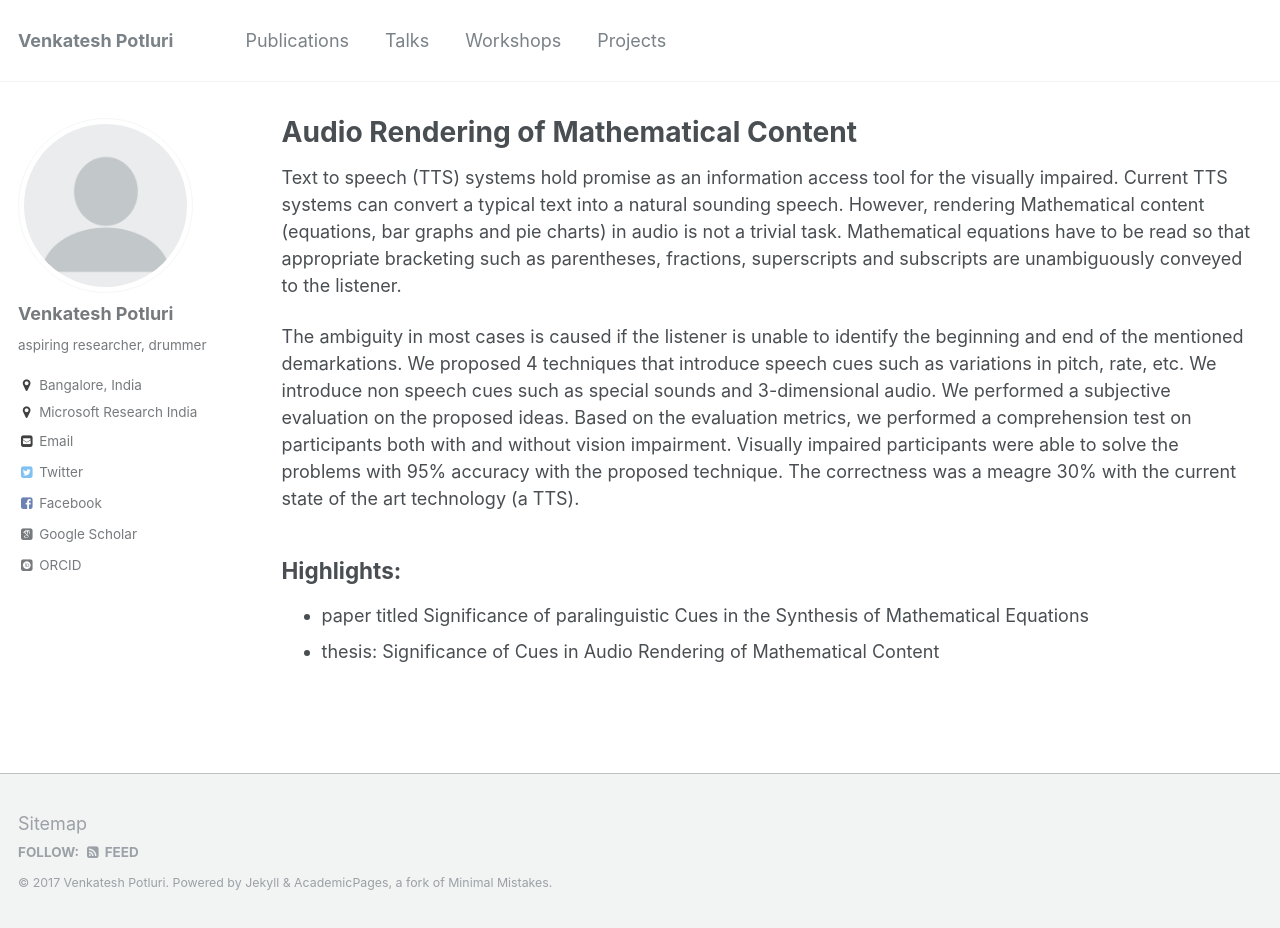
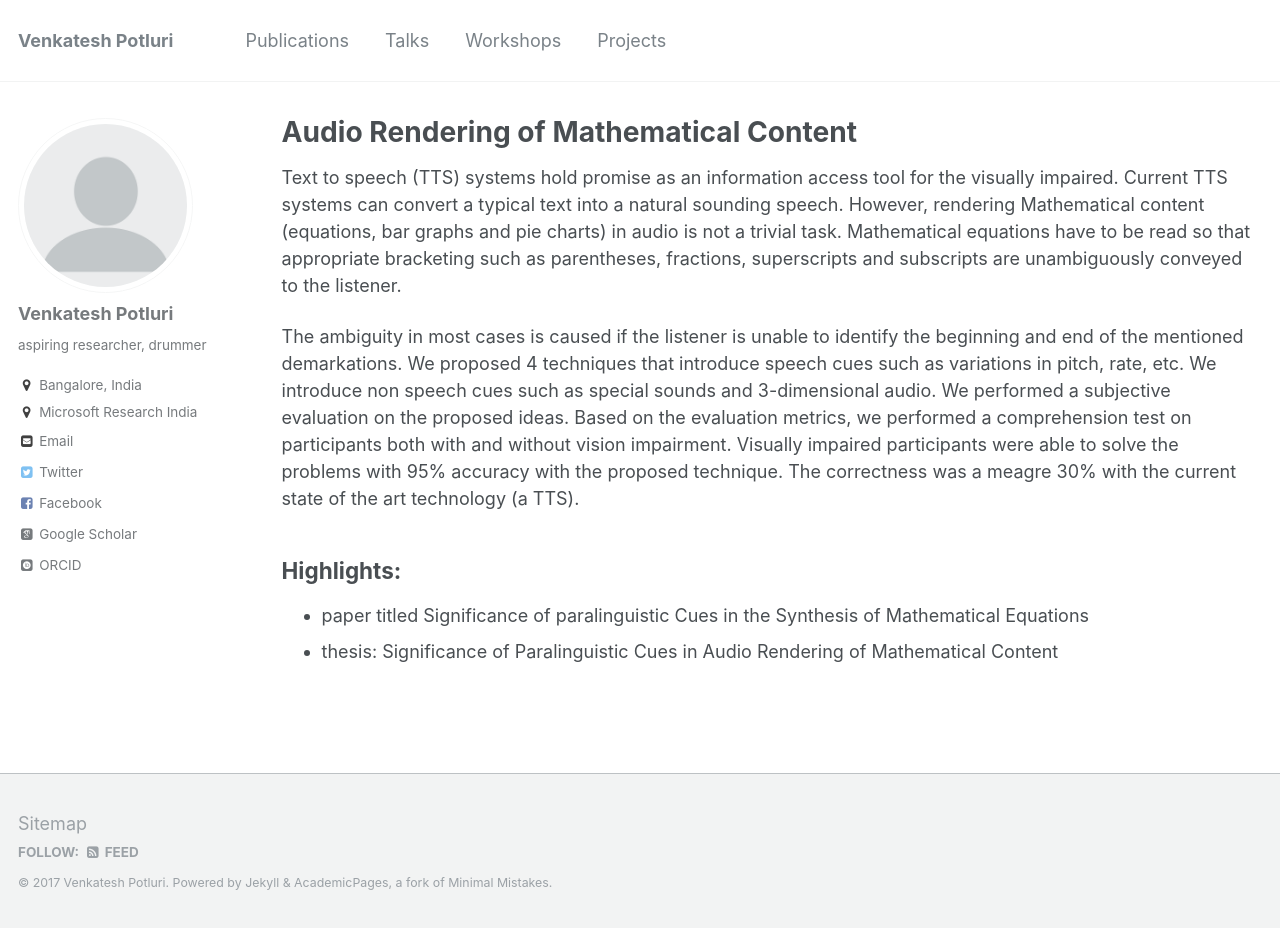
Before and after one commit to venkateshpotluri/venkateshpotluri.github.io, a Jekyll site: the page built from _projects/2015-12-01-math.md, in a window 1280 px wide and 928 px high. Built offline with Jekyll 4.4.1, drawn with Linux system fonts in a browser that asks for light colours; some web fonts are replaced.

Commit message:
fixed thesis link in project.

```diff
--- a/_projects/2015-12-01-math.md
+++ b/_projects/2015-12-01-math.md
@@ -15,4 +15,4 @@ The ambiguity in most cases is caused if the listener is unable to identify the
 ## Highlights:
 
 * paper titled [Significance of paralinguistic Cues in the Synthesis of Mathematical Equations](http://ltrc.iiit.ac.in/icon/2014/proceedings/File36-p150.pdf)
-* thesis: [Significance of Cues in Audio Rendering of Mathematical Content](files/ms_thesis.pdf)
+* thesis: [Significance of Paralinguistic Cues in Audio Rendering of Mathematical Content](/files/ms_thesis.pdf)
```
